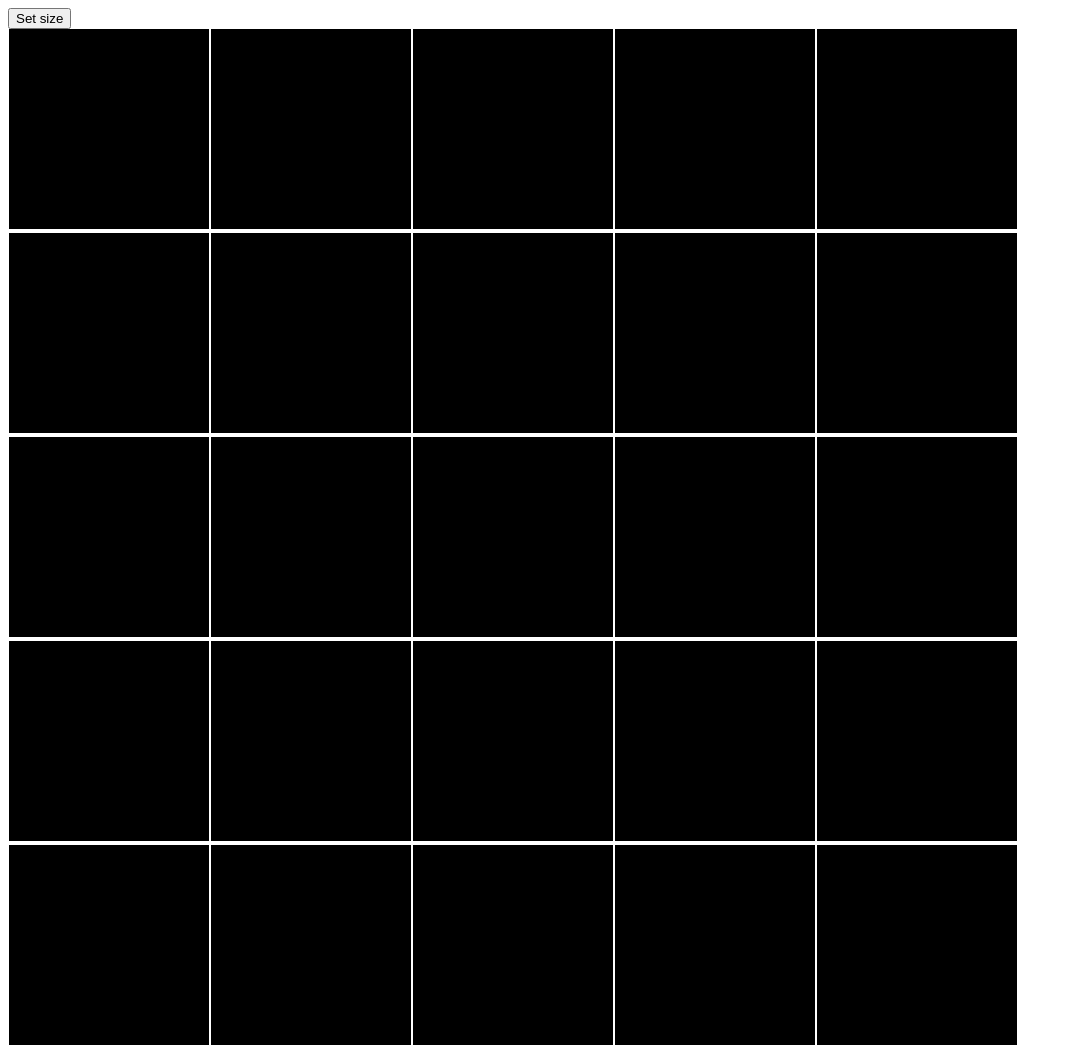
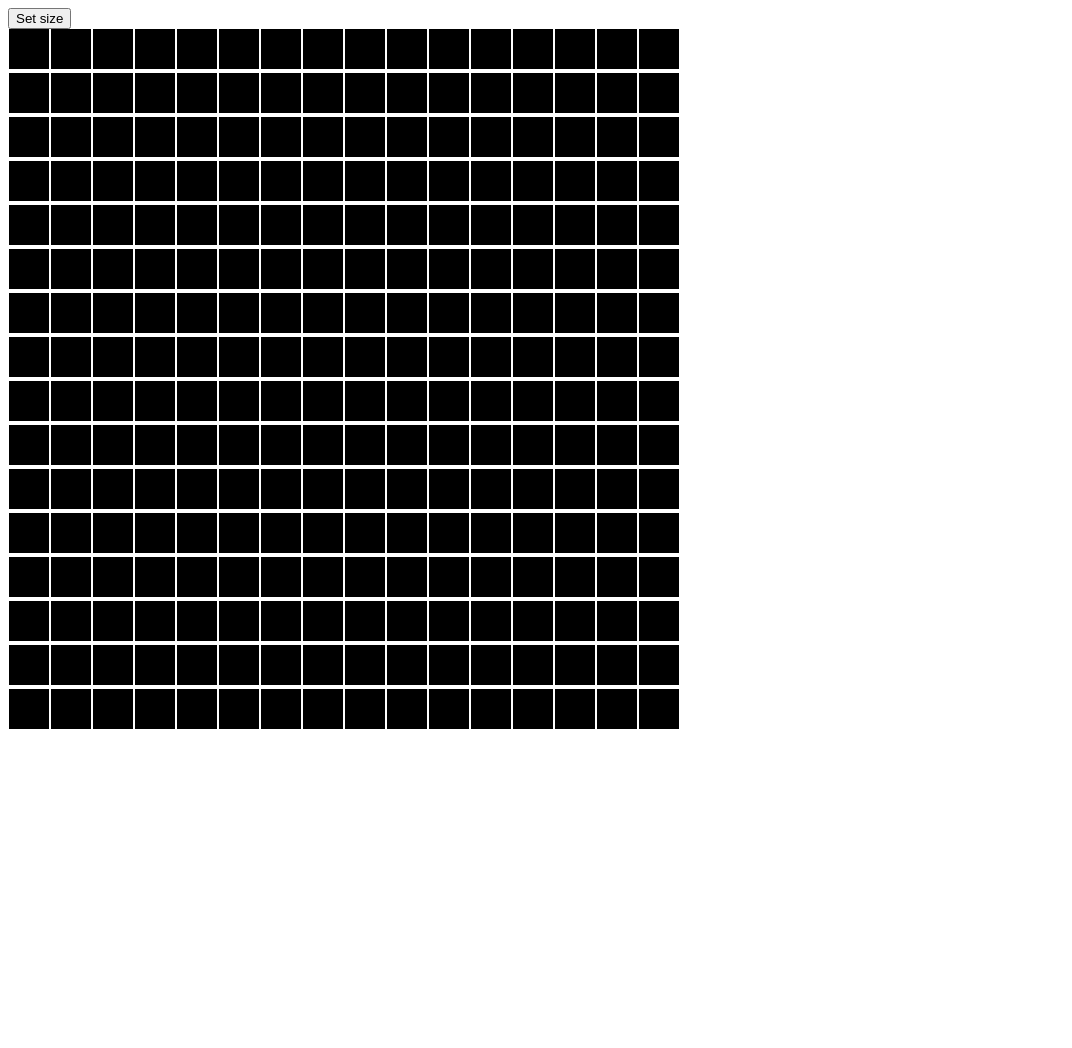
Before and after one commit to asarialtun/etch-a-sketch, a plain HTML site: page index.html in a window 1280 px wide. Shown: the whole page, without its empty margins (0-1072 px from the left). After the commit the page ends 800 px from the top, so only its background shows below. Drawn offline with nearby package versions, Linux system fonts and the light colour scheme.

Commit message:
Coloring works fine. Try to trim down line heigts

```diff
--- a/css/etch-a-sketch.css
+++ b/css/etch-a-sketch.css
@@ -0,0 +1,22 @@
+.box {
+	background-color:black;
+    border-color:white;
+    border-style:solid;
+    display:inline-block;
+    border-width:1px;
+    border-top:1px;
+    border-bottom:1px;
+    margin-top:0px;
+}
+
+.redbox{
+
+	background-color:red;
+    border-color:white;
+    border-style:solid;
+    display:inline-block;
+    border-width:1px;
+    border-top:1px;
+    border-bottom:1px;
+    margin-top:0px;
+}
--- a/index.html
+++ b/index.html
@@ -3,6 +3,7 @@
 	<head>
 		<script src="https://ajax.googleapis.com/ajax/libs/jquery/1.11.0/jquery.min.js"></script>
 		<script src="js/etch-a-sketch.js"></script>
+		<link rel="stylesheet" type="text/css" href="css/etch-a-sketch.css">
 		<title>Etch a sketch</title>
 	</head>
 
--- a/js/etch-a-sketch.js
+++ b/js/etch-a-sketch.js
@@ -1,38 +1,33 @@
-var size = 5;
+var size = 16;
 $(document).ready(function() {
 	var boxSize=getBoxSize(size);
   var box = defineBox(boxSize);
   createGrid(box,boxSize);
+  startDrawing();
 
   function defineBox(boxSize){
   	var box = document.createElement('div');
-    box.style.backgroundColor="black";
     box.style.height=boxSize+"px";
     box.style.width=boxSize+"px";
-    box.style.borderColor="white";
-    box.style.borderStyle="solid";
-    box.style.display="inline-block";
-    box.style.borderWidth="1px";
-    box.style.borderTop="1px"
-    box.style.borderBottom="1px"
-    box.style.marginTop="0px";
     box.className="box";
     return box;
   }
 
   function getBoxSize(size) {
-  	var boxSize=1000/size;
+  	var boxSize=640/size;
     return boxSize;
   }
 
   $("button#btn_setSize").on("click", function() {
-    do
-    {
-  	size=prompt("Enter a number up to 64");
-    }while(size<=0||size>64||isNaN(size))
+
+    do{
+  	   size=prompt("Enter a number up to 64");
+      }while(size<=0||size>64||isNaN(size))
+
     boxSize=getBoxSize(size);
     box=defineBox(boxSize);
     createGrid(box,boxSize);
+    startDrawing();
   });
 
   function createGrid(box,boxSize){
@@ -49,5 +44,21 @@ $(document).ready(function() {
       }
       $('.lineBox').removeClass('lineBox').addClass('lineBoxed');
     }
+
+  function startDrawing()
+  {
+    $('.box').mouseenter(function(){
+    $(this).removeClass('box').addClass('redbox');
+    console.log("Mouse enter a div");
+  }
+    );
+
+  $('.box').mouseleave(function(){
+    console.log("Mouse leave a div");
+  }
+    );
+}
+
+
   }
 );
```
